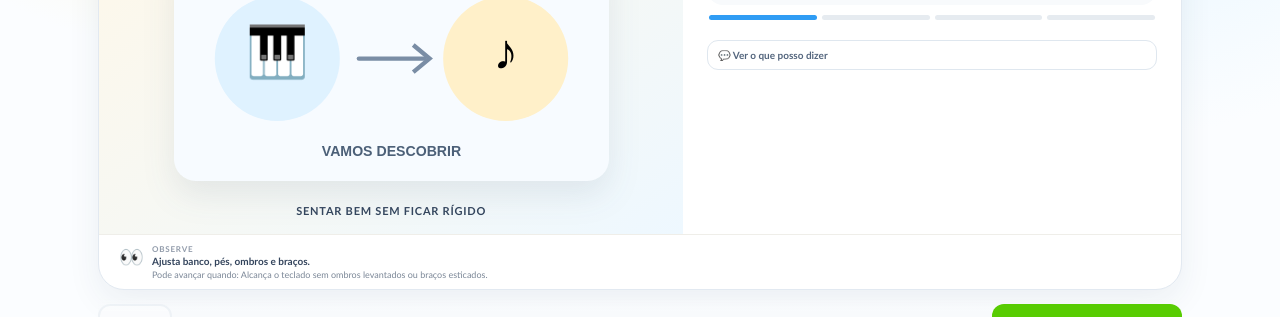
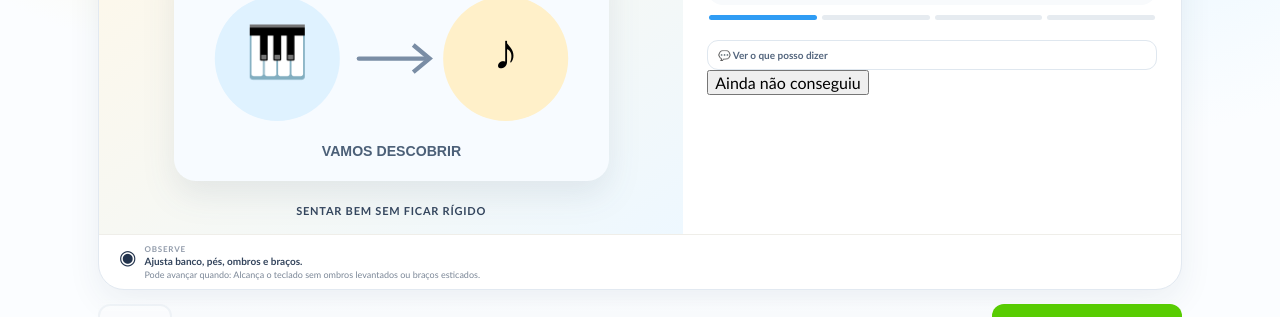
Before and after one commit to yuranicango-sketch/Luwipi, a Next.js app: page /aulas/5-8/1 in a window 1280 px wide. Shown: the part 377-694 px from the top of the page. Built offline with nearby package versions, Linux system fonts and the light colour scheme; no server answers.

Commit message:
Add adaptive lesson guidance

```diff
--- a/components/lesson-runner.tsx
+++ b/components/lesson-runner.tsx
@@ -20,6 +20,7 @@ export function LessonRunner({age,module,lesson,variant,studentId}:Props){
   const steps=useMemo(()=>buildLessonSteps({age,module,lesson,variant}),[age,module,lesson,variant]);
   const[stepIndex,setStepIndex]=useState(0);
   const[mastery,setMastery]=useState<MasteryState>(null);
+  const[attempts,setAttempts]=useState(0);
   const[showGuide,setShowGuide]=useState(false);
   const[actionIndex,setActionIndex]=useState(0);
   const step=steps[stepIndex];
@@ -36,12 +37,12 @@ export function LessonRunner({age,module,lesson,variant,studentId}:Props){
   function goTo(index:number){
     const safe=Math.max(0,Math.min(steps.length-1,index));
     setStepIndex(safe);
-    setShowGuide(false);setActionIndex(0);setMastery(null);
+    setShowGuide(false);setActionIndex(0);setMastery(null);setAttempts(0);
     saveLessonStep(studentId,age,lesson.number,safe,0);
     window.scrollTo({top:0,behavior:"smooth"});
   }
 
-  function advance(){if(!isLastAction){const next=actionIndex+1;setActionIndex(next);setShowGuide(false);saveLessonStep(studentId,age,lesson.number,stepIndex,next);return;}if(!isLast)goTo(stepIndex+1);}
+  function advance(){if(!isLastAction){const next=actionIndex+1;setActionIndex(next);setShowGuide(false);setAttempts(0);saveLessonStep(studentId,age,lesson.number,stepIndex,next);return;}if(!isLast)goTo(stepIndex+1);}
 
   function finish(){
     if(!mastery)return;
@@ -83,19 +84,19 @@ export function LessonRunner({age,module,lesson,variant,studentId}:Props){
         <div className={styles.teacherPanel}>
           <span className={styles.sectionLabel}>GUIA DO PROFESSOR</span>
           <h3>Faça só isto agora</h3>
-          <div className={styles.microAction}><b>{actionIndex+1}</b><p>{currentAction}</p></div><div className={styles.actionDots}>{Array.from({length:actionCount}).map((_,i)=><i key={i} className={i<=actionIndex?styles.actionDone:""}/>)}</div>
+          <div className={styles.microAction}><b>{actionIndex+1}</b><p>{currentAction}</p></div>{attempts>0&&<p className={styles.adaptiveHint}>{attempts===1?"Quase. Dê mais uma tentativa antes de ajudar.":attempts===2?"Mostre a pista visual e tente novamente.":"Faça uma vez junto e depois devolva a vez à criança."}</p>}<div className={styles.actionDots}>{Array.from({length:actionCount}).map((_,i)=><i key={i} className={i<=actionIndex?styles.actionDone:""}/>)}</div>
           {(step.example||step.say||step.tip)&&<button type="button" className={styles.guideToggle} onClick={()=>setShowGuide(v=>!v)}>{showGuide?"Fechar ajuda":"💬 Ver o que posso dizer"}</button>}
           {showGuide&&step.say&&<section className={styles.say}><span className={styles.sectionLabel}>DIGA ASSIM</span><p>“{step.say}”</p></section>}
           {showGuide&&step.example&&<section className={styles.example}><span className={styles.sectionLabel}>EXEMPLO</span><p>{step.example}</p></section>}
           {showGuide&&step.tip&&<aside className={styles.tip}><strong>Dica</strong><span>{step.tip}</span></aside>}
-          {step.actionHref&&step.actionLabel&&<Link className={styles.action} href={step.actionHref}>{step.actionLabel}</Link>}
+          {step.actionHref&&step.actionLabel&&<Link className={styles.action} href={step.actionHref}>{step.actionLabel}</Link>}<button type="button" className={styles.needHelp} onClick={()=>setAttempts(v=>Math.min(3,v+1))}>Ainda não conseguiu</button>
         </div>
       </div>
 
       {lessonSong&&age==="2-4"&&step.id==="repertoire"&&<div className={styles.monthSong}><PreschoolInlineSong song={lessonSong} lessonNumber={lesson.number}/></div>}
       {lessonSong&&age!=="2-4"&&step.id==="repertoire"&&<section className={styles.songCard}><div className={styles.songArt}><span>{lessonSong.emoji}</span></div><div><small>MÚSICA DO MÊS</small><h3>{lessonSong.title}</h3><p>{lessonSong.story}</p><Link href={`/musicas/${lessonSong.id}`}>PRATICAR MÚSICA →</Link></div></section>}
 
-      <div className={styles.observe}><span>👀</span><div><small>OBSERVE</small><strong>{step.childDoes}</strong><p>Pode avançar quando: {step.success}</p></div></div>
+      <div className={styles.observe}><span aria-hidden="true">◉</span><div><small>OBSERVE</small><strong>{step.childDoes}</strong><p>Pode avançar quando: {step.success}</p></div></div>
     </article>
     {isLast&&<section className={styles.mastery}>
       <div><small>ANTES DE TERMINAR</small><h3>Como a criança terminou?</h3><p>Escolha uma opção. “Reforçar” não impede a próxima aula.</p></div>
```
